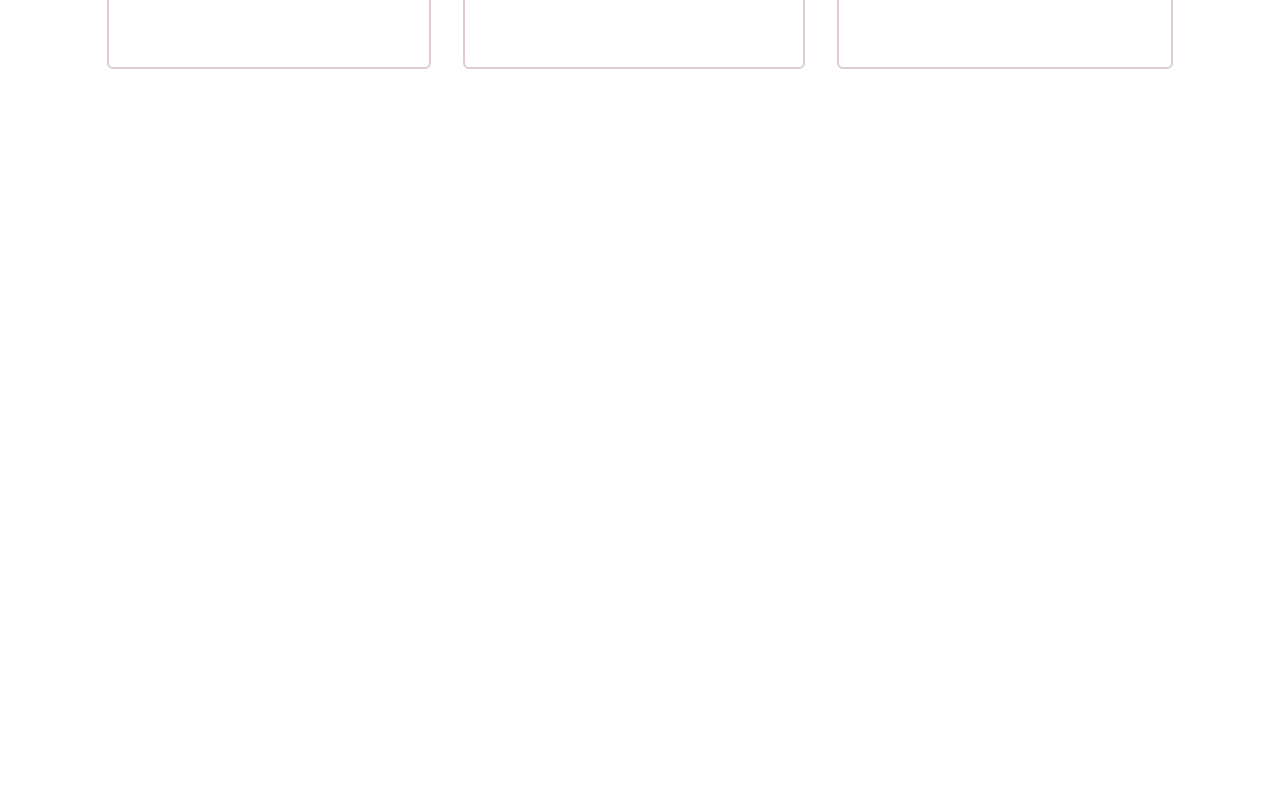
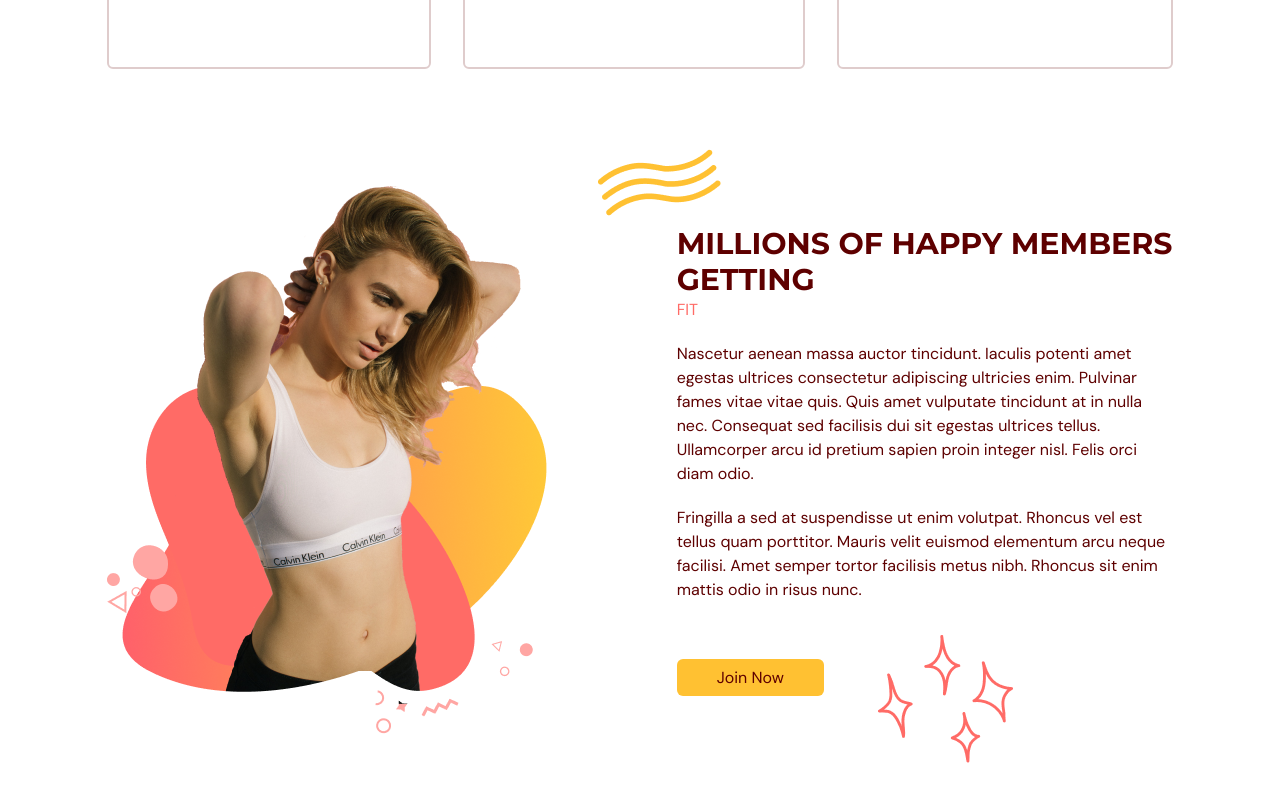
Before and after one commit to sarahchungwu/heathhub-typescript, a React (Vite) app: page / in a window 1280 px wide. Shown: the part 1315-2115 px from the top of the page. Before the commit the page ends 1600 px from the top, so only its background shows below. Built offline with nearby package versions, Linux system fonts and the light colour scheme.

Commit message:
finished the description section and added the animation

```diff
--- a/src/scenes/benefit/index.tsx
+++ b/src/scenes/benefit/index.tsx
@@ -6,7 +6,9 @@
   UserGroupIcon,
 } from '@heroicons/react/20/solid'
 import { motion } from 'framer-motion'
-import Benefit from './benefit'
+import Benefit from './Benefit'
+import ActionButton from '@/shared/ActionButton'
+import BenefitsPageGraphic from '@/assets/BenefitsPageGraphic.png'
 
 type Props = { setSelectedPage: (value: SelectedPage) => void }
 
@@ -79,6 +81,73 @@
             />
           ))}
         </motion.div>
+
+        {/* GRAPHIC AND DESCRIPTION */}
+        <div className="mt-16 items-center justify-between gap-20 md:mt-28 md:flex">
+          {/* GRAPHIC */}
+          <img
+            src={BenefitsPageGraphic}
+            alt="benefits-page-graphic"
+            className="mx-auto"
+          />
+
+          {/* DESCRIPTION */}
+          <div>
+            {/* TITLE */}
+            <div className="relative">
+              <div className="before:absolute before:-top-20 before:-left-20 before:z-[1] before:content-abstractwaves">
+                <motion.div
+                  initial="hidden"
+                  whileInView="visible"
+                  viewport={{ once: true, amount: 0.5 }}
+                  transition={{ duration: 0.8 }}
+                  variants={{
+                    hidden: { opacity: 0, x: 50 },
+                    visible: { opacity: 1, x: 0 },
+                  }}
+                >
+                  <HText> MILLIONS OF HAPPY MEMBERS GETTING{'  '} </HText>
+                  <span className="text-primary-500">FIT</span>
+                </motion.div>
+              </div>
+            </div>
+            {/* DESCRIPT */}
+            <motion.div
+              initial="hidden"
+              whileInView="visible"
+              viewport={{ once: true, amount: 0.5 }}
+              transition={{ delay: 0.2, duration: 0.8 }}
+              variants={{
+                hidden: { opacity: 0, x: 50 },
+                visible: { opacity: 1, x: 0 },
+              }}
+            >
+              <p className="my-5">
+                Nascetur aenean massa auctor tincidunt. Iaculis potenti amet
+                egestas ultrices consectetur adipiscing ultricies enim. Pulvinar
+                fames vitae vitae quis. Quis amet vulputate tincidunt at in
+                nulla nec. Consequat sed facilisis dui sit egestas ultrices
+                tellus. Ullamcorper arcu id pretium sapien proin integer nisl.
+                Felis orci diam odio.
+              </p>
+              <p className="mb-5">
+                Fringilla a sed at suspendisse ut enim volutpat. Rhoncus vel est
+                tellus quam porttitor. Mauris velit euismod elementum arcu neque
+                facilisi. Amet semper tortor facilisis metus nibh. Rhoncus sit
+                enim mattis odio in risus nunc.
+              </p>
+            </motion.div>
+
+            {/* BUTTON */}
+            <div className="relative mt-16">
+              <div className="before:absolute before:-bottom-20 before:right-40 before:z-[-1] before:content-sparkles">
+                <ActionButton setSelectedPage={setSelectedPage}>
+                  Join Now
+                </ActionButton>
+              </div>
+            </div>
+          </div>
+        </div>
       </motion.div>
     </section>
   )
```
